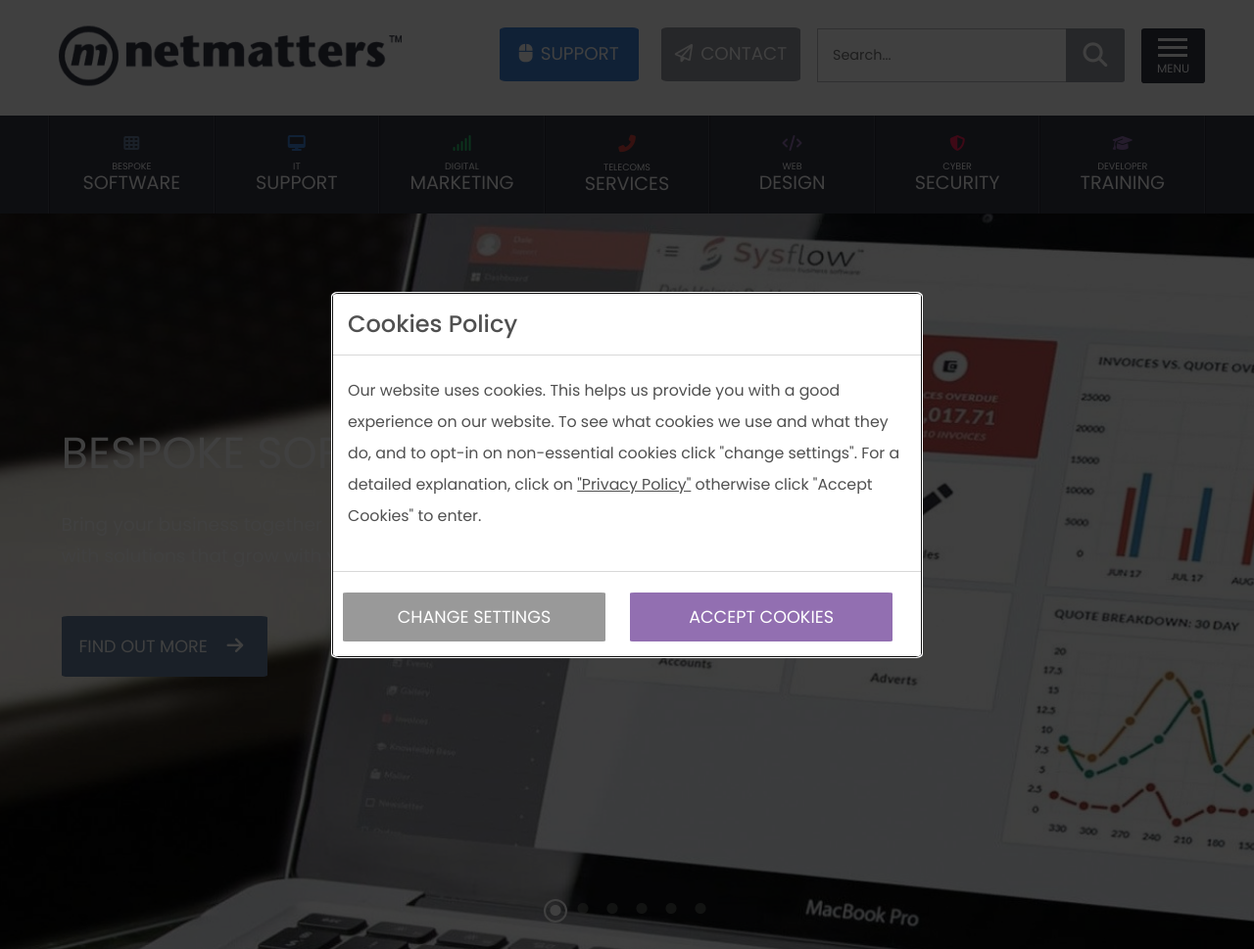
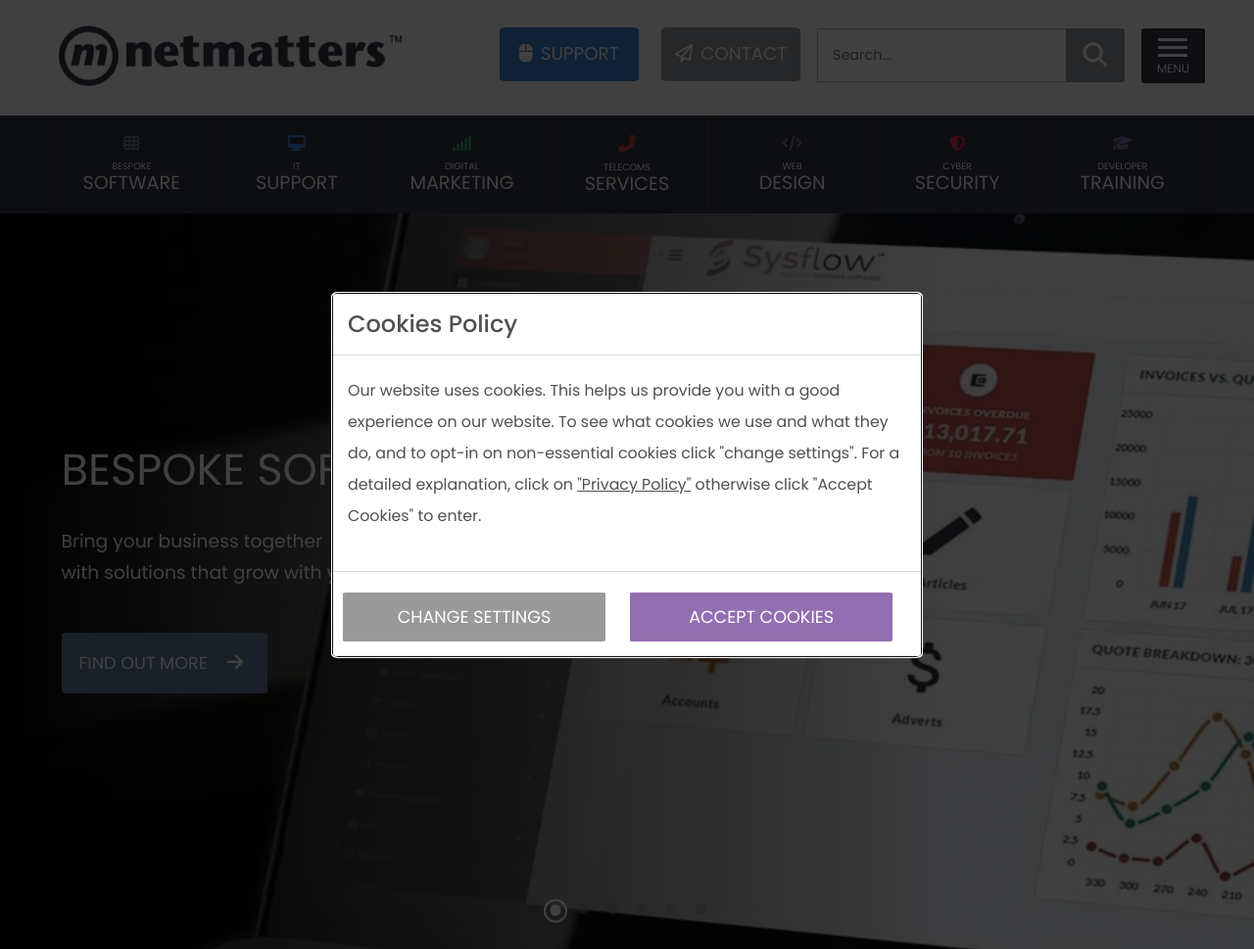
Before and after one commit to Ksmithprofessional/HTML-CSS-reflection, a PHP site: page / in a window 1280 px wide. Shown: the whole page at 98% size. Run offline with PHP 8.4, Linux system fonts and the light colour scheme; some libraries are stand-ins or nearby versions.

Commit message:
Fixing up image slideshow and cookie settings

```diff
--- a/CSS/base.css
+++ b/CSS/base.css
@@ -813,8 +813,6 @@ input[type=checkbox]:focus {
   height: 83vh;
   display: inline-block;
   background-position: center;
-  background: -webkit-gradient(linear, right top, left top, color-stop(1%, #00000078), to(#000));
-  background: linear-gradient(270deg, #00000078 1%, #000);
 }
 
 .image-slideshow h1,
@@ -857,13 +855,15 @@ input[type=checkbox]:focus {
 }
 
 .image-slideshow .slide-1 {
-  background-image: url("../Images/slide-1.jpg");
+  background-image: -webkit-gradient(linear, right top, left top, color-stop(25%, #00000078), to(#000)), url("../Images/slide-1.jpg");
+  background-image: linear-gradient(270deg, #00000078 25%, #000), url("../Images/slide-1.jpg");
   background-repeat: no-repeat;
   background-size: cover;
 }
 
 .image-slideshow .slide-2 {
-  background-image: url("../Images/slide-2.jpg");
+  background-image: -webkit-gradient(linear, right top, left top, color-stop(25%, #00000078), to(#000)), url("../Images/slide-2.jpg");
+  background-image: linear-gradient(270deg, #00000078 25%, #000), url("../Images/slide-2.jpg");
   background-repeat: no-repeat;
   background-size: cover;
 }
@@ -878,7 +878,8 @@ input[type=checkbox]:focus {
 }
 
 .image-slideshow .slide-3 {
-  background-image: url("../Images/slide-3.jpg");
+  background-image: -webkit-gradient(linear, right top, left top, color-stop(25%, #00000078), to(#000)), url("../Images/slide-3.jpg");
+  background-image: linear-gradient(270deg, #00000078 25%, #000), url("../Images/slide-3.jpg");
   background-repeat: no-repeat;
   background-size: cover;
 }
@@ -898,7 +899,8 @@ input[type=checkbox]:focus {
 }
 
 .image-slideshow .slide-4 {
-  background-image: url("../Images/slide-4.jpg");
+  background-image: -webkit-gradient(linear, right top, left top, color-stop(25%, #00000078), to(#000)), url("../Images/slide-4.jpg");
+  background-image: linear-gradient(270deg, #00000078 25%, #000), url("../Images/slide-4.jpg");
   background-repeat: no-repeat;
   background-size: cover;
 }
@@ -913,7 +915,8 @@ input[type=checkbox]:focus {
 }
 
 .image-slideshow .slide-5 {
-  background-image: url("../Images/slide-5.jpg");
+  background-image: -webkit-gradient(linear, right top, left top, color-stop(25%, #00000078), to(#000)), url("../Images/slide-5.jpg");
+  background-image: linear-gradient(270deg, #00000078 25%, #000), url("../Images/slide-5.jpg");
   background-repeat: no-repeat;
   background-size: cover;
 }
@@ -928,7 +931,8 @@ input[type=checkbox]:focus {
 }
 
 .image-slideshow .slide-6 {
-  background-image: url("../Images/slide-6.jpg");
+  background-image: -webkit-gradient(linear, right top, left top, color-stop(25%, #00000078), to(#000)), url("../Images/slide-6.jpg");
+  background-image: linear-gradient(270deg, #00000078 25%, #000), url("../Images/slide-6.jpg");
   background-repeat: no-repeat;
   background-size: cover;
 }
@@ -1526,7 +1530,7 @@ dialog::backdrop {
 
 .cookie-settings {
   display: none;
-  height: 100%;
+  height: 100vh;
   width: 100%;
   position: absolute;
   top: 0;
@@ -2803,14 +2807,29 @@ a {
   .image-slideshow {
     height: 80vh;
   }
-  .image-slideshow .slide-1,
-  .image-slideshow .slide-2,
-  .image-slideshow .slide-3,
-  .image-slideshow .slide-4,
-  .image-slideshow .slide-5,
+  .image-slideshow .slide-1 {
+    background-image: -webkit-gradient(linear, right top, left top, color-stop(25%, transparent), to(#000)), url("../Images/slide-1.jpg");
+    background-image: linear-gradient(270deg, transparent 25%, #000), url("../Images/slide-1.jpg");
+  }
+  .image-slideshow .slide-2 {
+    background-image: -webkit-gradient(linear, right top, left top, color-stop(25%, transparent), to(#000)), url("../Images/slide-2.jpg");
+    background-image: linear-gradient(270deg, transparent 25%, #000), url("../Images/slide-2.jpg");
+  }
+  .image-slideshow .slide-3 {
+    background-image: -webkit-gradient(linear, right top, left top, color-stop(25%, transparent), to(#000)), url("../Images/slide-3.jpg");
+    background-image: linear-gradient(270deg, transparent 25%, #000), url("../Images/slide-3.jpg");
+  }
+  .image-slideshow .slide-4 {
+    background-image: -webkit-gradient(linear, right top, left top, color-stop(25%, transparent), to(#000)), url("../Images/slide-4.jpg");
+    background-image: linear-gradient(270deg, transparent 25%, #000), url("../Images/slide-4.jpg");
+  }
+  .image-slideshow .slide-5 {
+    background-image: -webkit-gradient(linear, right top, left top, color-stop(25%, transparent), to(#000)), url("../Images/slide-5.jpg");
+    background-image: linear-gradient(270deg, transparent 25%, #000), url("../Images/slide-5.jpg");
+  }
   .image-slideshow .slide-6 {
-    height: 80vh;
-    background-position: center;
+    background-image: -webkit-gradient(linear, right top, left top, color-stop(25%, transparent), to(#000)), url("../Images/slide-6.jpg");
+    background-image: linear-gradient(270deg, transparent 25%, #000), url("../Images/slide-6.jpg");
   }
   .image-content {
     width: 950px;
--- a/CSS/cookies.css
+++ b/CSS/cookies.css
@@ -79,7 +79,7 @@ dialog::backdrop {
 
 .cookie-settings {
   display: none;
-  height: 100%;
+  height: 100vh;
   width: 100%;
   position: absolute;
   top: 0;
--- a/SCSS/cookies.scss
+++ b/SCSS/cookies.scss
@@ -86,7 +86,7 @@ dialog::backdrop {
 .cookie-settings {
 
     display: none;
-    height: 100%;
+    height: 100vh;
     width: 100%;
     position: absolute;
     top: 0;
--- a/SCSS/image-slides.scss
+++ b/SCSS/image-slides.scss
@@ -22,27 +22,7 @@
         height: 83vh;
         display: inline-block;
         background-position: center;
-        background: linear-gradient(270deg, #00000078  1%, #000);
-
-        // &:before {
-
-        //     content: " ";
-        //     position: absolute;
-        //     left: 0;
-        //     right: 0;
-        //     top: 0;
-        //     bottom: 0;
-        //     background: linear-gradient(270deg, #00000078  1%, #000);
-        //     }
     }
-
-    // & img {
-
-    //     width: 100vw;
-    //     height: 83vh;
-    //     object-fit: cover;
-    //     // display: block;
-    // }
 
     & h1,
     p {
@@ -96,14 +76,14 @@
 
     .slide-1 {
 
-        background-image: url("../Images/slide-1.jpg");
+        background-image: linear-gradient(270deg, #00000078  25%, #000), url("../Images/slide-1.jpg");
         background-repeat: no-repeat;
         background-size: cover;
     }
 
     .slide-2 {
 
-        background-image: url("../Images/slide-2.jpg");
+        background-image: linear-gradient(270deg, #00000078  25%, #000), url("../Images/slide-2.jpg");
         background-repeat: no-repeat;
         background-size: cover;
 
@@ -121,7 +101,7 @@
 
     .slide-3 {
 
-        background-image: url("../Images/slide-3.jpg");
+        background-image: linear-gradient(270deg, #00000078  25%, #000), url("../Images/slide-3.jpg");
         background-repeat: no-repeat;
         background-size: cover;
 
@@ -145,7 +125,7 @@
 
     .slide-4 {
 
-        background-image: url("../Images/slide-4.jpg");
+        background-image: linear-gradient(270deg, #00000078  25%, #000), url("../Images/slide-4.jpg");
         background-repeat: no-repeat;
         background-size: cover;
 
@@ -163,7 +143,7 @@
 
     .slide-5 {
 
-        background-image: url("../Images/slide-5.jpg");
+        background-image: linear-gradient(270deg, #00000078  25%, #000), url("../Images/slide-5.jpg");
         background-repeat: no-repeat;
         background-size: cover;
 
@@ -181,7 +161,7 @@
 
     .slide-6 {
 
-        background-image: url("../Images/slide-6.jpg");
+        background-image: linear-gradient(270deg, #00000078  25%, #000), url("../Images/slide-6.jpg");
         background-repeat: no-repeat;
         background-size: cover;
 
--- a/SCSS/media-queries.scss
+++ b/SCSS/media-queries.scss
@@ -1047,27 +1047,31 @@
 
         height: 80vh;
 
-        & .slide-1,
-          .slide-2,
-          .slide-3,
-          .slide-4,
-          .slide-5,
-          .slide-6 {
-
-            height: 80vh;
-            // background: linear-gradient(270deg, transparent 25%, #000);
-            background-position: center;
-
-            // &:before {
-
-            //     background: linear-gradient(270deg, transparent 25%, #000);
-            //     }
-        }
-
-        // & img {
-
-        //     height: 80vh;
-        // }
+        .slide-1 {
+
+            background-image: linear-gradient(270deg, transparent  25%, #000), url("../Images/slide-1.jpg");
+        }
+        .slide-2 {
+
+            background-image: linear-gradient(270deg, transparent  25%, #000), url("../Images/slide-2.jpg");
+        }
+        .slide-3 {
+
+            background-image: linear-gradient(270deg, transparent  25%, #000), url("../Images/slide-3.jpg");
+        }
+        .slide-4 {
+
+            background-image: linear-gradient(270deg, transparent  25%, #000), url("../Images/slide-4.jpg");
+        }
+        .slide-5 {
+
+            background-image: linear-gradient(270deg, transparent 25%, #000), url("../Images/slide-5.jpg");
+        }
+        .slide-6 {
+
+            background-image: linear-gradient(270deg, transparent 25%, #000),  url("../Images/slide-6.jpg");
+        }
+
     }
 
     .image-content {
```
Also changed, not shown: CSS/image-slides.css (+12 -8 lines), CSS/media-queries.css (+22 -7 lines), 4 other files.
